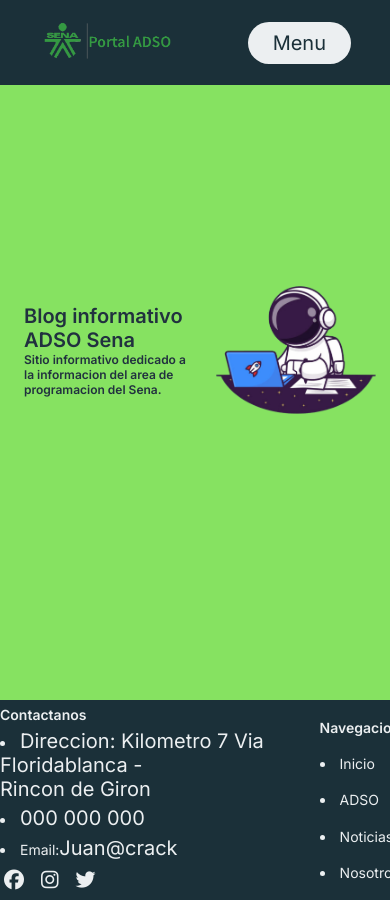
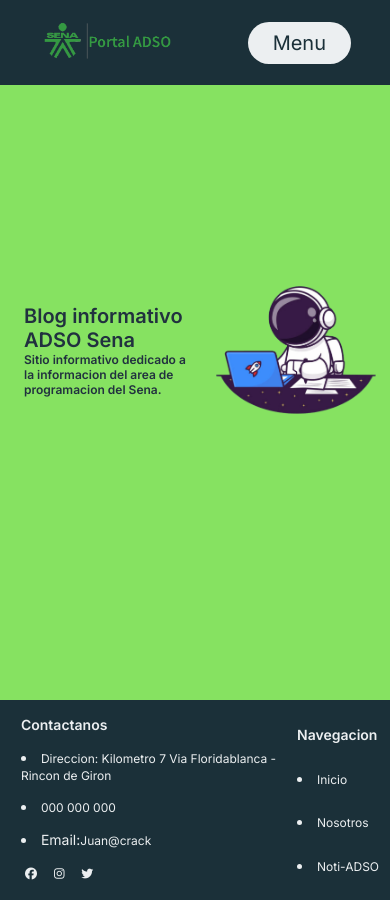
Before and after one commit to judaola/Pruebita, a plain HTML site: page index.html in a window 390 px wide. Drawn offline with Linux system fonts and the light colour scheme.

Commit message:
Add files via upload

```diff
--- a/index.html
+++ b/index.html
@@ -20,7 +20,7 @@
         <nav>
             <ul class="Header__Nav">
                 <li class="Header__Links"><a href="#">Inicio</a></li>
-                <li class="Header__Links"><a href="#">Contactanos</a></li>
+                <li class="Header__Links"><a href="#">Nosotros</a></li>
            </ul>
         </nav>
         <a class="Header__Button" href="#"><button>Noti-ADSO</button></a>
@@ -31,7 +31,7 @@
             <a onclick="closeNav()" href="" class="Header__Close">&times;</a>
             <div class="Header__Content">
                 <a href="#">Inicio</a>
-                <a href="#">Contactanos</a>
+                <a href="#">Nosotros</a>
                 <a href="#">Noti-ADSO</a>
             </div>
        </div>
@@ -66,9 +66,8 @@
         <div class="Footer__Box">
           <h3> Navegacion</h3>
           <li><a href="#" class="Footer__Shortcuts">Inicio</a></li>
-          <li><a href="#" class="Footer__Shortcuts">ADSO</a></li>
-          <li><a href="#" class="Footer__Shortcuts">Noticias</a></li>
           <li><a href="#" class="Footer__Shortcuts">Nosotros</a></li>
+          <li><a href="#" class="Footer__Shortcuts">Noti-ADSO</a></li>
         </div>
     </footer>
 
--- a/style.css
+++ b/style.css
@@ -1,5 +1,3 @@
-@import url('https://fonts.googleapis.com/css2?family=Nunito:wght@400;800&display=swap');
-
 *{
     box-sizing: border-box;
     margin: 0;
@@ -263,7 +261,6 @@ body{
 
     .Main{
         display: flex;
-        /* height: 650px; */
         justify-content: center;
     }
     .Main__Image{
@@ -283,6 +280,9 @@ body{
         display: flex;
         justify-content: space-around;
         font-size: 15px;
+    }
+    .Footer__Box li a {
+	font-size: 15px
     }
 }
 @media (max-width: 600px){
@@ -318,7 +318,9 @@ body{
     .Footer__Box li, .Footer__Shortcuts, .Footer__Box h3{
         font-size: 14px;
     }
-
+    .Footer__Box li a{
+	font-size: 12px;
+    }
 }
 @media screen and (max-height:450px) {
     .Header__Mobile .Header a{
```
